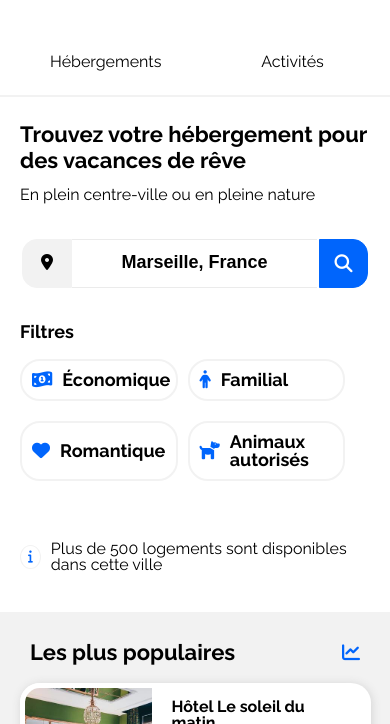
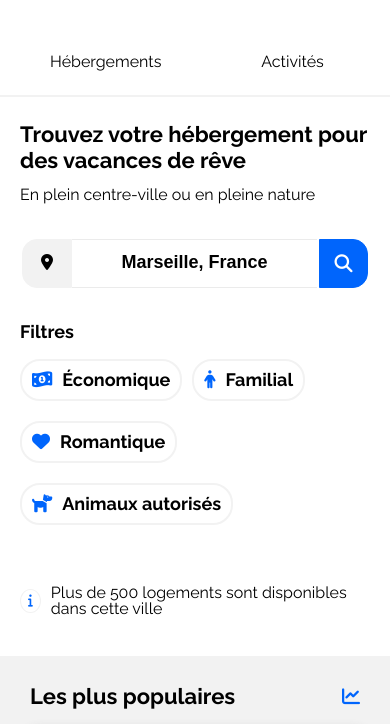
Before and after one commit to Renaud-H/Booki, a plain HTML site: page booki.html in a window 390 px wide. Shown: the part 62-786 px from the top of the page. Drawn offline with Linux system fonts and the light colour scheme.

Commit message:
last version

```diff
--- a/booki.html
+++ b/booki.html
@@ -42,13 +42,13 @@
                 <div class="div_filters_ico_2">
                     <i class="fa-solid fa-money-bill-1-wave"></i> Économique
                 </div>
-                <div class="div_filters_ico_2">
+                <div class="div_filters_ico_2 nomargin">
                     <i class="fa-solid fa-person"></i> Familial
                 </div>
                 <div class="div_filters_ico_2">
                     <i class="fa-solid fa-heart"></i> Romantique
                 </div>
-                <div class="div_filters_ico_2">
+                <div class="div_filters_ico_2 nomargin">
                     <i class="fa-solid fa-dog"></i> Animaux autorisés
                 </div>
             </div>
--- a/css/style.css
+++ b/css/style.css
@@ -461,8 +461,8 @@ body {
     display: flex;
     width: 100%;
     justify-content: space-between;
-    margin-left: 40px;
-    margin-right: 40px;
+    margin-left: 20px;
+    margin-right: 20px;
 }
 .card_div_p {
     width: 252px;
@@ -581,8 +581,6 @@ h1 {
     margin-bottom: 15px;
 }
 .div_filters_ico_2 {
-    width: 45%;
-    max-width: 50%;
     font-size: 18px;
     margin: 0 10px 20px 0;
 }
@@ -684,4 +682,7 @@ footer a {
 footer div {
     margin-bottom: 20px;
 }
+.nomargin {
+    margin-right: 0;
 }
+}
```
